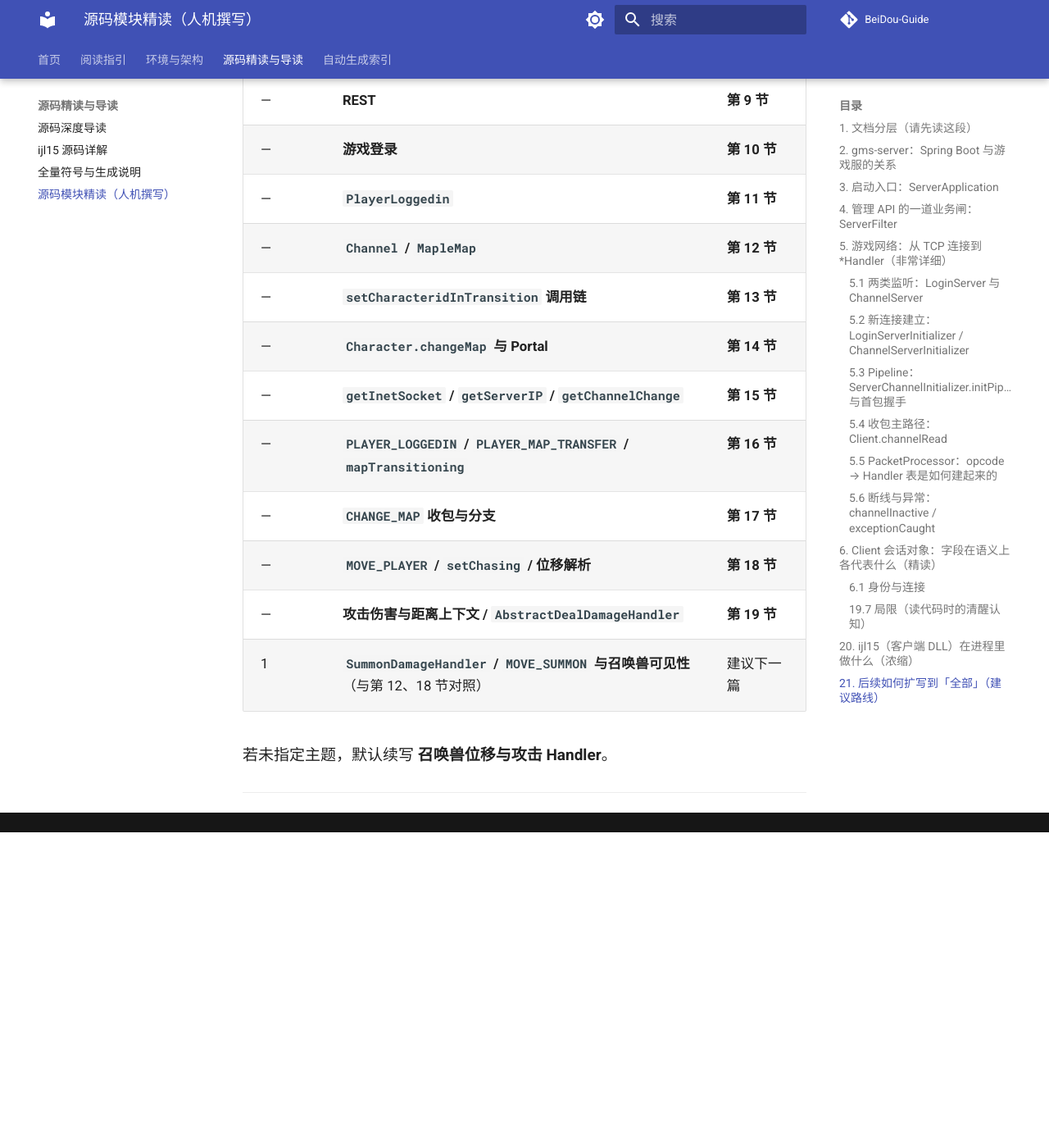
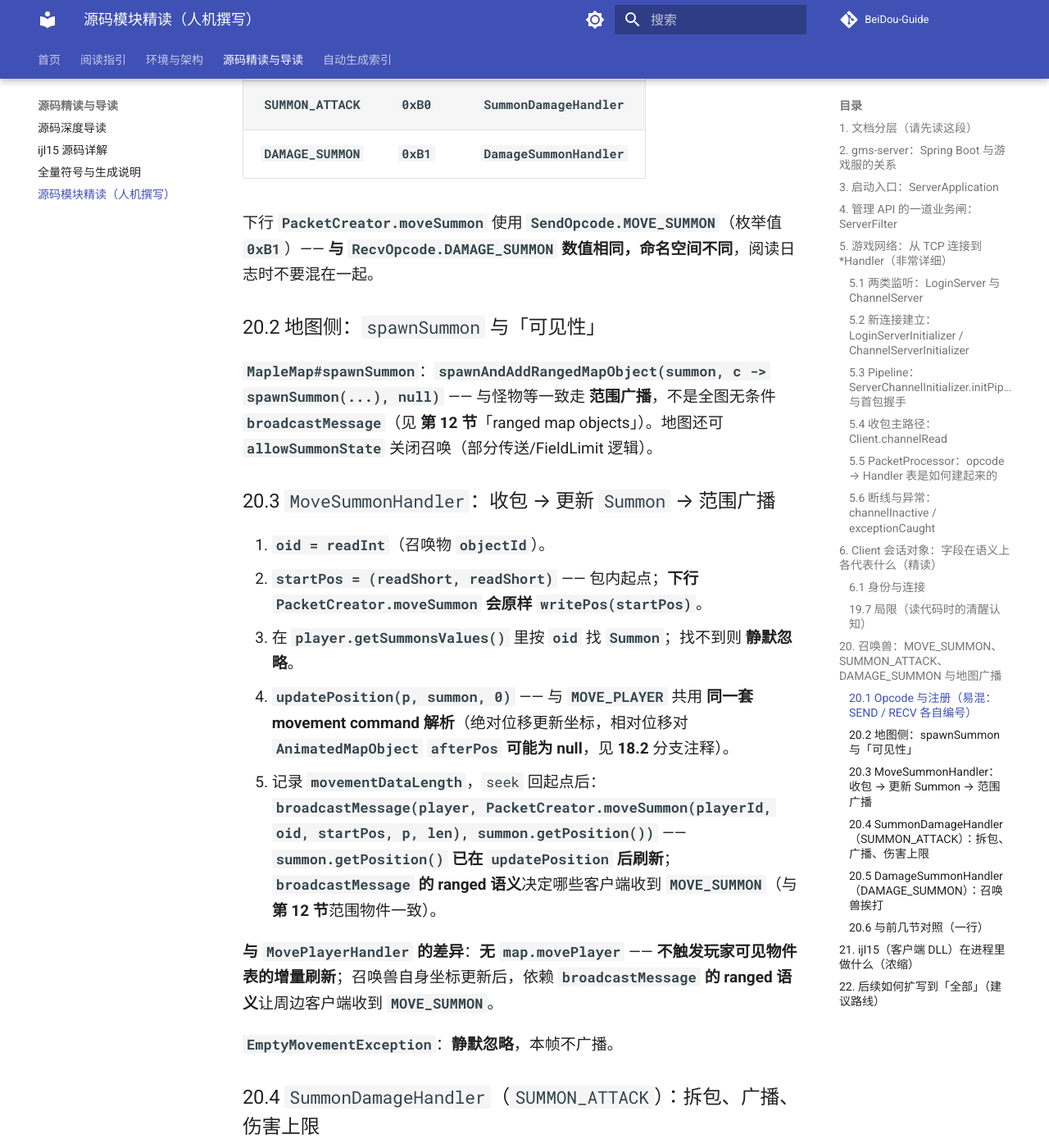
Before and after one commit to Uuclear/BeiDou-Guide, an MkDocs documentation site: the page built from docs/12-源码模块精读-人机撰写.md, in a window 1280 px wide and 1400 px high, scrolled down 83884 px. Shown: the whole window at 82% size. Built offline with MkDocs 1.6.1 and Material for MkDocs 9.7.7, drawn with Linux system fonts in a browser that asks for light colours; comment, search, counter and statistics services are not loaded; before the commit the page ends 84899 px from its top, so only the background shows below that; some of the changed text lies outside the part shown.

Commit message:
docs: 精读召唤兽 MOVE_SUMMON/SUMMON_ATTACK/DAMAGE_SUMMON（第20节）
Co-authored-by: uuclear <382563984@qq.com>

```diff
--- a/docs/12-源码模块精读-人机撰写.md
+++ b/docs/12-源码模块精读-人机撰写.md
@@ -1078,7 +1078,74 @@ CLOSE_RANGE / RANGED / MAGIC → parseDamage → applyAttack
 
 ---
 
-## 20. ijl15（客户端 DLL）在进程里做什么（浓缩）
+## 20. 召唤兽：`MOVE_SUMMON`、`SUMMON_ATTACK`、`DAMAGE_SUMMON` 与地图广播
+
+与 **第 18 节** 玩家 **`MOVE_PLAYER`** 类似：召唤兽位移同样走 **`AbstractMovementPacketHandler#updatePosition`** + **`rebroadcastMovementList`** 转发载荷；但 **收包头字段不同**，且 **不承担 `Character` 的 `markRegularMove` / 传送距离上下文**（目标对象是 **`Summon`**）。攻击路径 **`SummonDamageHandler`** **不入 `AbstractDealDamageHandler.applyAttack`**，因此 **没有第 19 节的攻击框 / `DISTANCE_HACK` / `teleport`·`movement` 上下文**，仅有 **伤害上限裁剪**。
+
+### 20.1 Opcode 与注册（易混：`SEND` / `RECV` 各自编号）
+
+**收包 `RecvOpcode`**（频道 **`PacketProcessor`**）：
+
+| RecvOpcode | 值 | Handler |
+|------------|-----|---------|
+| **`MOVE_SUMMON`** | **`0xAF`** | **`MoveSummonHandler`** |
+| **`SUMMON_ATTACK`** | **`0xB0`** | **`SummonDamageHandler`** |
+| **`DAMAGE_SUMMON`** | **`0xB1`** | **`DamageSummonHandler`** |
+
+下行 **`PacketCreator.moveSummon`** 使用 **`SendOpcode.MOVE_SUMMON`**（枚举值 **`0xB1`**）—— **与 `RecvOpcode.DAMAGE_SUMMON` 数值相同，命名空间不同**，阅读日志时不要混在一起。
+
+### 20.2 地图侧：`spawnSummon` 与「可见性」
+
+**`MapleMap#spawnSummon`**：**`spawnAndAddRangedMapObject(summon, c -> spawnSummon(...), null)`** —— 与怪物等一致走 **范围广播**，不是全图无条件 **`broadcastMessage`**（见 **第 12 节**「ranged map objects」）。地图还可 **`allowSummonState`** 关闭召唤（部分传送/FieldLimit 逻辑）。
+
+### 20.3 `MoveSummonHandler`：收包 → 更新 `Summon` → 范围广播
+
+1. **`oid = readInt`**（召唤物 **`objectId`**）。
+2. **`startPos = (readShort, readShort)`** —— 包内起点；**下行 `PacketCreator.moveSummon` 会原样 `writePos(startPos)`**。
+3. 在 **`player.getSummonsValues()`** 里按 **`oid`** 找 **`Summon`**；找不到则 **静默忽略**。
+4. **`updatePosition(p, summon, 0)`** —— 与 **`MOVE_PLAYER`** 共用 **同一套 movement command 解析**（绝对位移更新坐标，相对位移对 **`AnimatedMapObject`** **`afterPos` 可能为 null**，见 **18.2** 分支注释）。
+5. 记录 **`movementDataLength`**，`seek` 回起点后：
+   **`broadcastMessage(player, PacketCreator.moveSummon(playerId, oid, startPos, p, len), summon.getPosition())`** —— **`summon.getPosition()` 已在 `updatePosition` 后刷新**；**`broadcastMessage` 的 ranged 语义**决定哪些客户端收到 **`MOVE_SUMMON`**（与 **第 12 节**范围物件一致）。
+
+**与 `MovePlayerHandler` 的差异**：**无 `map.movePlayer`** —— **不触发玩家可见物件表的增量刷新**；召唤兽自身坐标更新后，依赖 **`broadcastMessage` 的 ranged 语义**让周边客户端收到 **`MOVE_SUMMON`**。
+
+**`EmptyMovementException`**：**静默忽略**，本帧不广播。
+
+### 20.4 `SummonDamageHandler`（`SUMMON_ATTACK`）：拆包、广播、伤害上限
+
+1. **`oid`** → 在 **`getSummonsValues()`** 找 **`Summon`**；**无 summon / 玩家死亡** → **return**。
+2. **`summonSkill` / `summonEffect`** 来自 **`summon.getSkill()` / `getSkillLevel()`**。
+3. **`p.skip(4)`**。
+4. **`direction = readByte`**，**`numAttacked = readByte`**，**`p.skip(8)`**（源码注释：略过 mob/summon 坐标类字段）。
+5. 循环 **`numAttacked`**：**`monsterOid`**，**`skip(18)`**，**`damage`** → **`SummonAttackEntry` 列表**。
+6. **`broadcastMessage(..., PacketCreator.summonAttack(...), summon.getPosition())`** —— 先同步动画/数字给他人。
+7. **`isOwnershipRestricted`** → **return**（不占伤害）。
+8. **`magic = (summonEffect.getWatk() == 0)`**，**`maxDmg = calcMaxDamage(...)`** —— 物理侧用 **手持武器类型** 参与 **`calculateMaxBaseDamage`**（无武器则按 **单手剑**），再乘 **`summonEffect.getWatk()`** 与分段系数；魔法侧用 **`calculateMaxBaseMagicDamage` × `matk` 比例**。
+9. 对每个目标：**`damage > maxDmg`** → **`DAMAGE_HACK.alert`** + **log**，**`damage = maxDmg`**；可选 **怪物 stati**；**`map.damageMonster(player, target, damage)`**。
+
+**缺口**：**未校验** summon 与怪的 **距离**、**攻击次数**是否与 **`StatEffect`** 一致（与 **第 19 节** 完整近战/魔法链对比鲜明）。
+
+**特例**：**`Outlaw.GAVIOTA`** 攻击后 **`player.cancelEffect(summonEffect, ...)`** 取消召唤。
+
+### 20.5 `DamageSummonHandler`（`DAMAGE_SUMMON`）：召唤兽挨打
+
+1. **`oid`**，**`skip(1)`**，**`damage`**，**`monsterIdFrom`**。
+2. **`player.getMap().getMapObject(oid)`** 若为 **`Summon`**：**`addHP(-damage)`**；**HP ≤ 0** 且与傀儡相关则 **`cancelEffectFromBuffStat(PUPPET)`**。
+3. **`broadcastMessage(..., PacketCreator.damageSummon(...), summon.getPosition())`**。
+
+**信任模型**：**伤害值基本采信客户端**（无 **`maxDmg`** 裁剪），与 **`SummonDamageHandler`** 不同。
+
+### 20.6 与前几节对照（一行）
+
+| 维度 | 玩家普攻/技能（第 19 节） | 召唤兽攻击（本节） |
+|------|---------------------------|---------------------|
+| 距离 / 攻击框 | **`isWithinAttackBox`、`DISTANCE_HACK`** | **无** |
+| `teleport`/`movement` 上下文 | **有** | **无**（不走 **`applyAttack`**） |
+| 伤害 | **`calcDmgMax`、暴击与多段线** | **`calcMaxDamage` 上单段封顶** |
+
+---
+
+## 21. ijl15（客户端 DLL）在进程里做什么（浓缩）
 
 更细的按文件说明见 **`10-BeiDou-ijl15-源码详解.md`**。这里只强调主线：
 
@@ -1089,7 +1156,7 @@ CLOSE_RANGE / RANGED / MAGIC → parseDamage → applyAttack
 
 ---
 
-## 21. 后续如何扩写到「全部」（建议路线）
+## 22. 后续如何扩写到「全部」（建议路线）
 
 | 顺序 | 主题 | 状态 |
 |------|------|------|
@@ -1104,8 +1171,9 @@ CLOSE_RANGE / RANGED / MAGIC → parseDamage → applyAttack
 | — | **`CHANGE_MAP` 收包与分支** | **第 17 节** |
 | — | **`MOVE_PLAYER` / `setChasing` / 位移解析** | **第 18 节** |
 | — | **攻击伤害与距离上下文 / `AbstractDealDamageHandler`** | **第 19 节** |
-| 1 | **`SummonDamageHandler` / `MOVE_SUMMON` 与召唤兽可见性**（与第 12、18 节对照） | 建议下一篇 |
+| — | **召唤兽 MOVE_SUMMON / SUMMON_ATTACK / DAMAGE_SUMMON** | **第 20 节** |
+| 1 | **`ITEM_PICKUP` / `MapItem` 与掉落可见性**（衔接第 12 节 `MapObjectType`） | 建议下一篇 |
 
-若未指定主题，默认续写 **召唤兽位移与攻击 Handler**。
+若未指定主题，默认续写 **拾取与地图掉落**。
 
 ---
```
Also changed, not shown: tasks/todo.md (+1 -0 lines).
